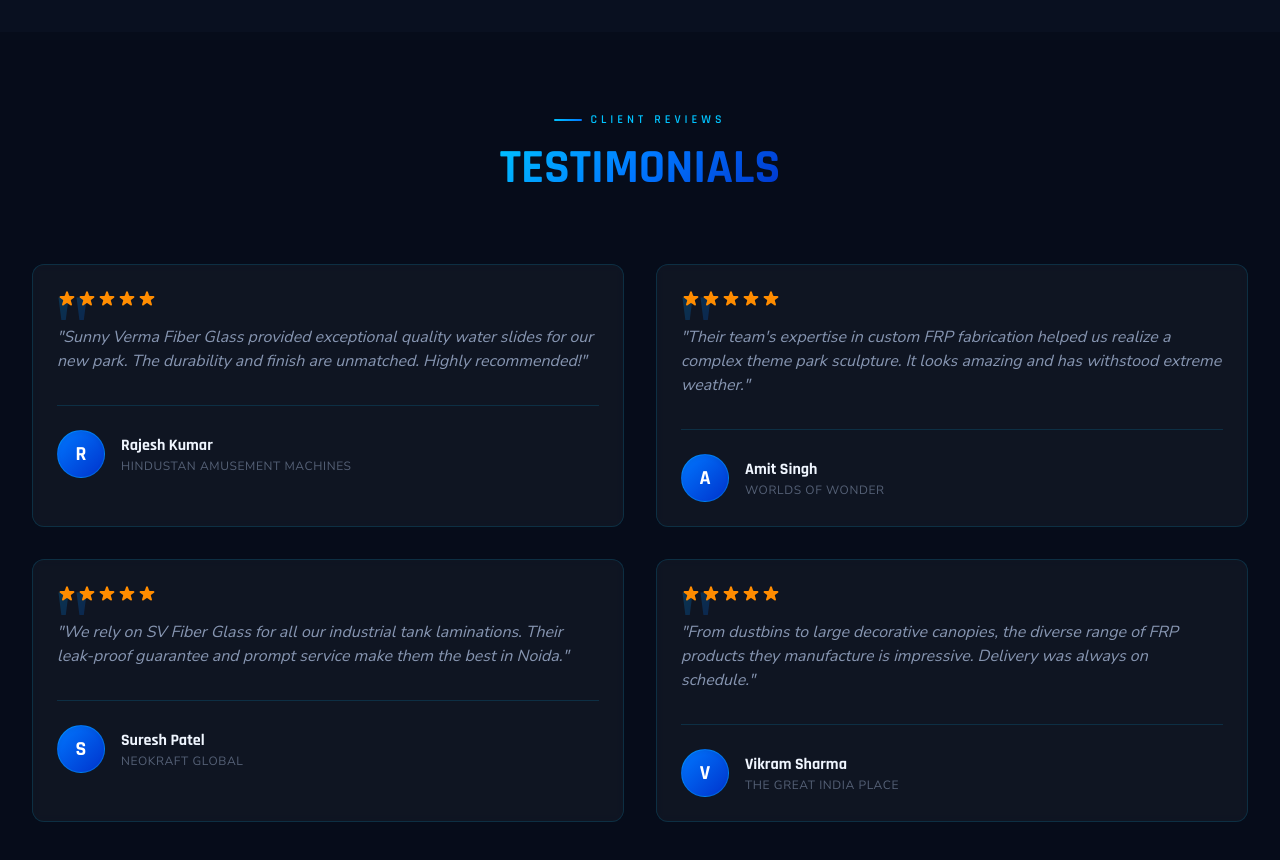
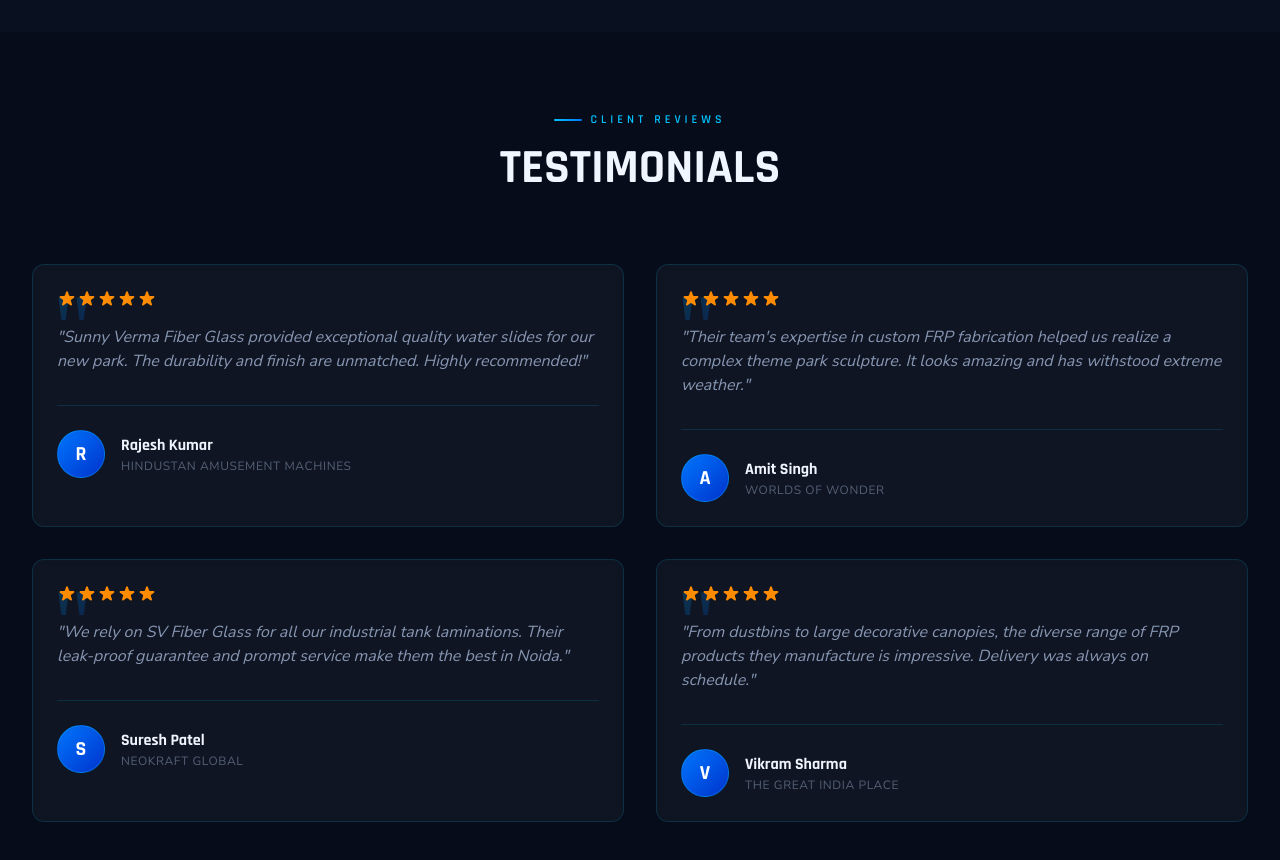
Before and after one commit to project689test/Sunny_Verma_FiberGlass, a React (Vite) app in the folder client/: page / in a window 1280 px wide. Shown: the part 3000-3860 px from the top of the page. Built offline with nearby package versions, Linux system fonts and the light colour scheme.

Commit message:
Update Testimonials.jsx

```diff
--- a/client/src/components/Testimonials.jsx
+++ b/client/src/components/Testimonials.jsx
@@ -52,8 +52,8 @@ const Testimonials = () => {
           className="text-center mb-16 flex flex-col items-center"
         >
           <span className="sec-label">CLIENT REVIEWS</span>
-          <h2 className="text-4xl md:text-5xl font-heading font-bold text-[#fff] mt-2 mb-2">
-          <span className="text-sky">TESTIMONIALS</span>
+          <h2 className="text-4xl md:text-5xl font-heading font-bold mt-2 mb-2">
+          <span className="text-dark">TESTIMONIALS</span>
           </h2>
         </motion.div>
 
```
